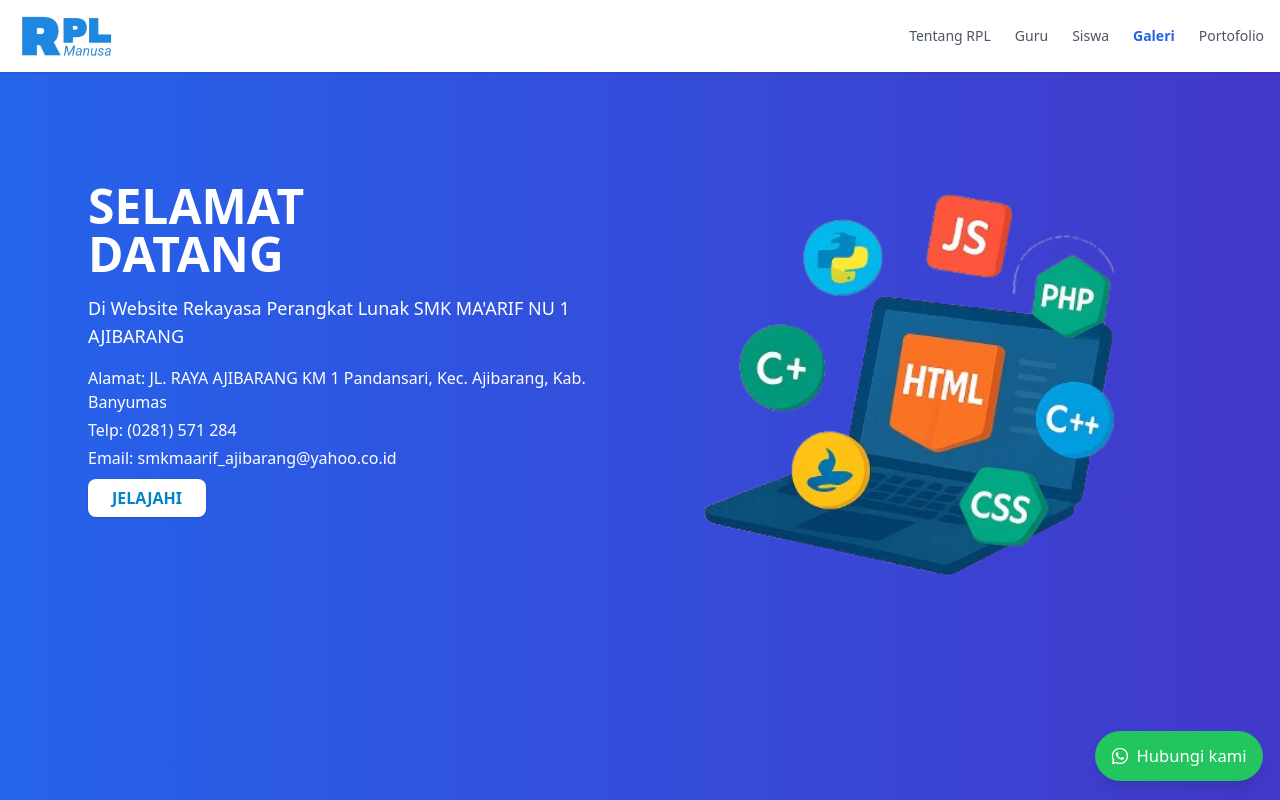
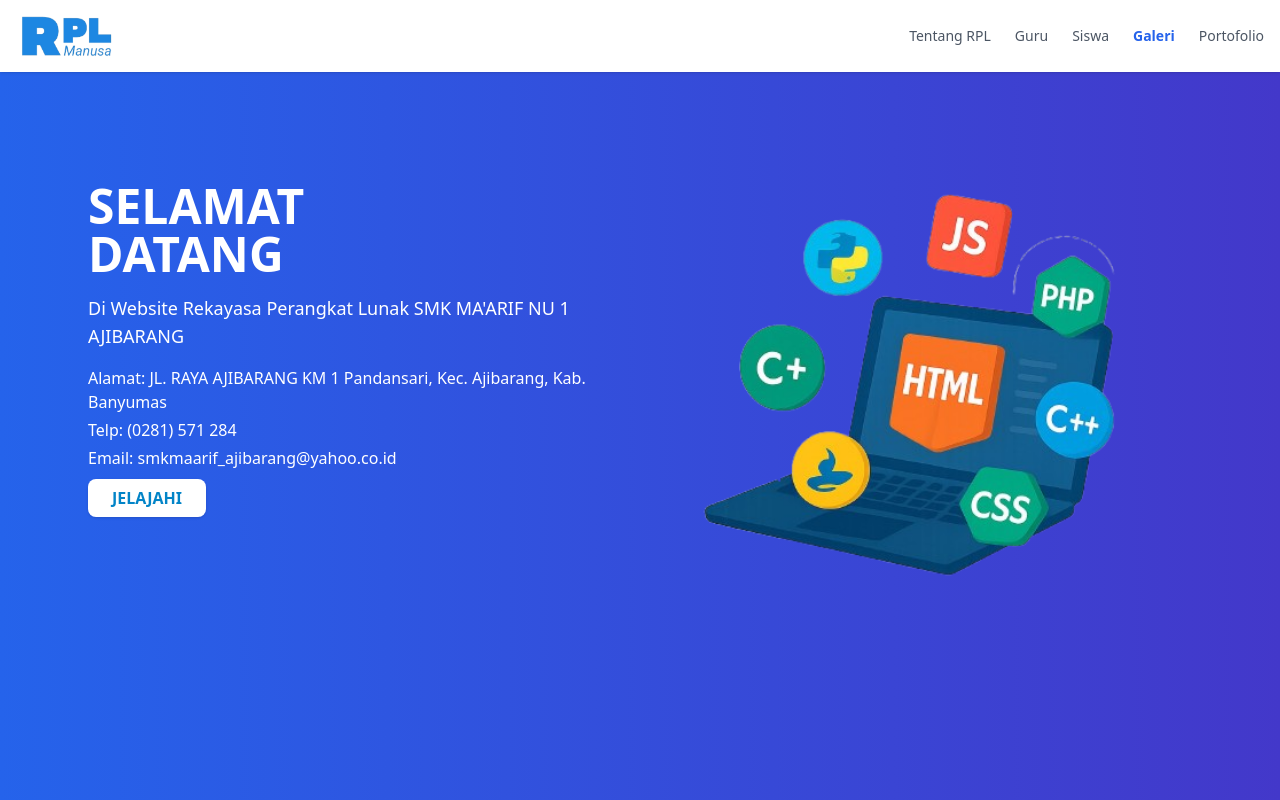
Before and after one commit to AlexSander70/rpl-landingPages, a plain HTML site: page index.html in a window 1280 px wide. Shown: the top 800 px of the page. Drawn offline with nearby package versions, Linux system fonts and the light colour scheme.

Commit message:
Add files via upload

```diff
--- a/index.html
+++ b/index.html
@@ -64,15 +64,6 @@
       </ul>
     </div>
   </header>
-
-  <a href="https://wa.me/+6289665699664"
-    target="_blank"
-    class="fixed bottom-5 right-5 bg-green-500 text-white px-4 py-3 rounded-full shadow-lg hover:bg-green-600 hover:scale-105 transition-transform duration-300 z-50 flex items-center gap-2 animate__animated animate__pulse animate__infinite">
-      <svg xmlns="http://www.w3.org/2000/svg" width="16" height="16" fill="currentColor" class="bi bi-whatsapp" viewBox="0 0 16 16">
-        <path d="M13.601 2.326A7.85 7.85 0 0 0 7.994 0C3.627 0 .068 3.558.064 7.926c0 1.399.366 2.76 1.057 3.965L0 16l4.204-1.102a7.9 7.9 0 0 0 3.79.965h.004c4.368 0 7.926-3.558 7.93-7.93A7.9 7.9 0 0 0 13.6 2.326zM7.994 14.521a6.6 6.6 0 0 1-3.356-.92l-.24-.144-2.494.654.666-2.433-.156-.251a6.56 6.56 0 0 1-1.007-3.505c0-3.626 2.957-6.584 6.591-6.584a6.56 6.56 0 0 1 4.66 1.931 6.56 6.56 0 0 1 1.928 4.66c-.004 3.639-2.961 6.592-6.592 6.592m3.615-4.934c-.197-.099-1.17-.578-1.353-.646-.182-.065-.315-.099-.445.099-.133.197-.513.646-.627.775-.114.133-.232.148-.43.05-.197-.1-.836-.308-1.592-.985-.59-.525-.985-1.175-1.103-1.372-.114-.198-.011-.304.088-.403.087-.088.197-.232.296-.346.1-.114.133-.198.198-.33.065-.134.034-.248-.015-.347-.05-.099-.445-1.076-.612-1.47-.16-.389-.323-.335-.445-.34-.114-.007-.247-.007-.38-.007a.73.73 0 0 0-.529.247c-.182.198-.691.677-.691 1.654s.71 1.916.81 2.049c.098.133 1.394 2.132 3.383 2.992.47.205.84.326 1.129.418.475.152.904.129 1.246.08.38-.058 1.171-.48 1.338-.943.164-.464.164-.86.114-.943-.049-.084-.182-.133-.38-.232"/>
-      </svg>
-      Hubungi kami
-  </a>
 
   <section class="bg-gradient-to-r from-blue-600 to-indigo-700 text-white py-16 px-6">
     <div class="min-h-screen grid grid-cols-1 md:grid-cols-2 items-center px-6 md:px-16 gap-10">
```
